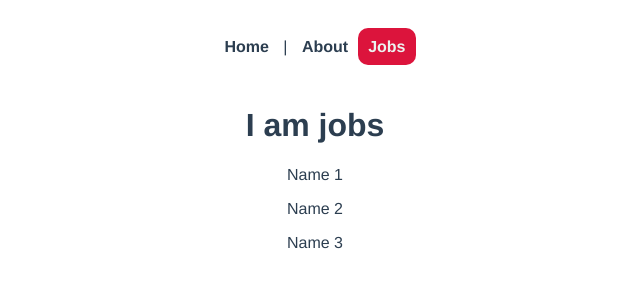
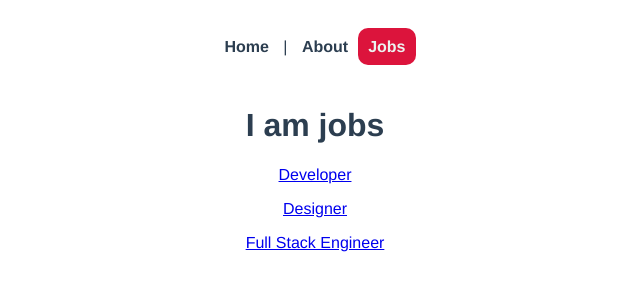
Before and after one commit to Lu-Smith/vue_router_training, a Vue app: page /jobs in a window 1280 px wide. Shown: the top 300 px of the page, without its empty margins (325-965 px from the left). Built offline with nearby package versions, Linux system fonts and the light colour scheme.

Commit message:
Updated Jobs

```diff
--- a/src/router/index.js
+++ b/src/router/index.js
@@ -23,7 +23,8 @@ const routes = [
   {
     path: '/jobs/:id',
     name: 'JobsDetails',
-    component: JobsDetails
+    component: JobsDetails,
+    props: true
   }
 ]
 
--- a/src/views/jobs/Jobs.vue
+++ b/src/views/jobs/Jobs.vue
@@ -1,7 +1,10 @@
 <template>
   <h1>I am jobs</h1>
   <div v-for="job in jobs" :key="job.id">
-  <p>{{ job.title }}</p></div>
+    <router-link :to="{name: 'JobsDetails', params: {id: job.id}}">
+        <p>{{ job.title }}</p>
+    </router-link>
+</div>
 </template>
 
 <script>
@@ -9,9 +12,9 @@ export default {
     data () {
         return {
             jobs: [
-                {title: "Name 1", id: "1", description: "logem"},
-                {title: "Name 2", id: "2", description: "logem"},
-                {title: "Name 3", id: "3", description: "logem"},
+                {title: "Developer", id: "1", description: "logem"},
+                {title: "Designer", id: "2", description: "logem"},
+                {title: "Full Stack Engineer", id: "3", description: "logem"},
         ]
         }
 
--- a/src/views/jobs/JobsDetails.vue
+++ b/src/views/jobs/JobsDetails.vue
@@ -5,11 +5,12 @@
 
 <script>
 export default {
-  data() {
-    return {
-      id: this.$route.params.id
-    }
-  }
+  props: ['id'],
+  //   data() {
+  //   return {
+  //     id: this.$route.params.id
+  //   }
+  // }
 }
 </script>
 
```
